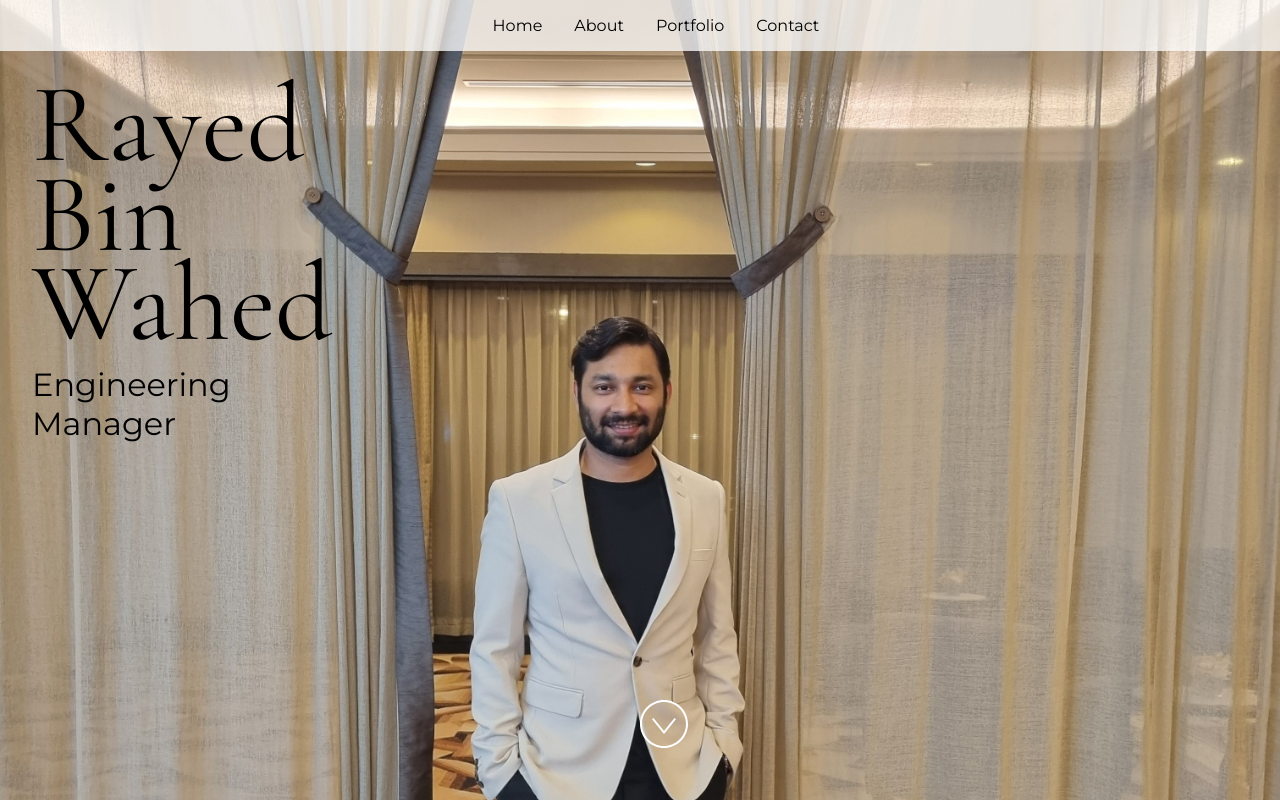
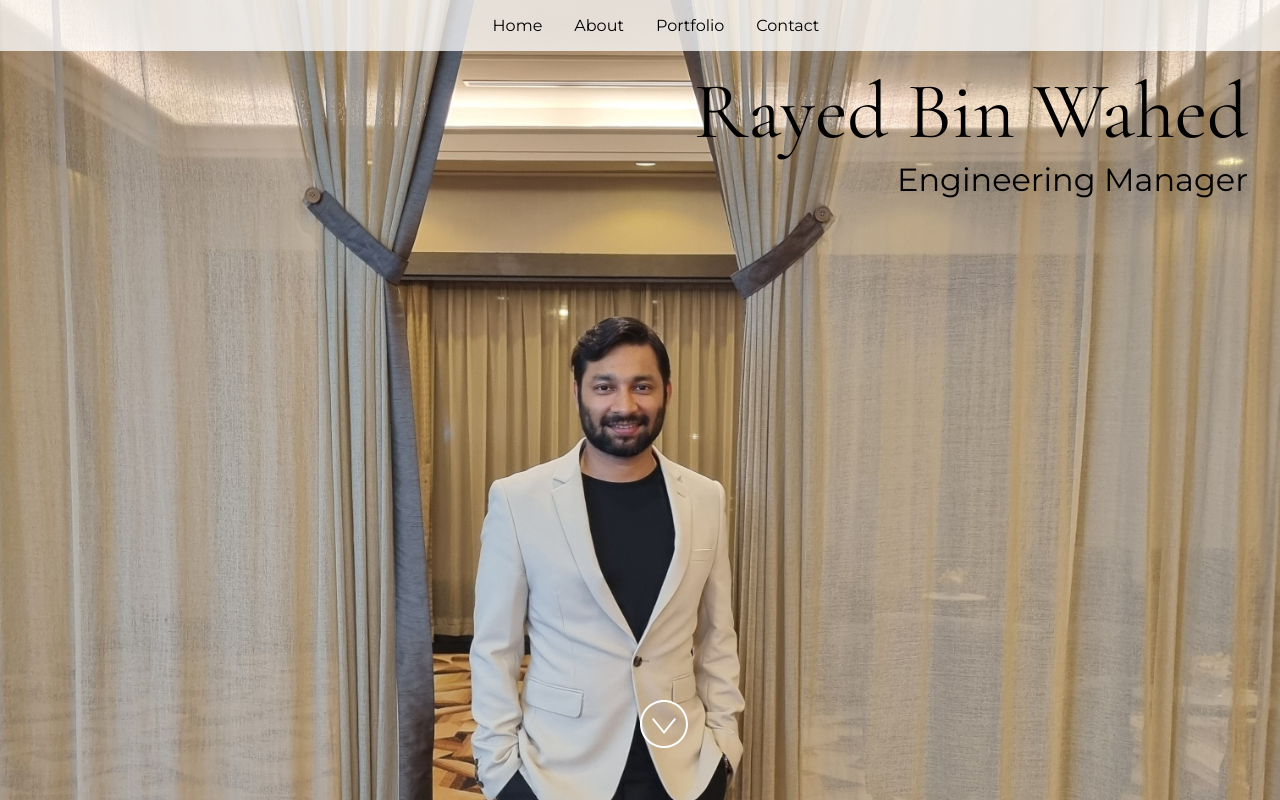
Before and after one commit to rayedbw/portfolio, a React (Vite) app: page / in a window 1280 px wide. Built offline with nearby package versions, Linux system fonts and the light colour scheme.

Commit message:
Move name and title to the right and decrease h1 font size

```diff
--- a/src/Components/Home.jsx
+++ b/src/Components/Home.jsx
@@ -22,18 +22,28 @@ import PropTypes from "prop-types";
  */
 import image from "../images/rayed.jpg";
 
-const imageAltText = "Adult female in office setting leaning against a glass wall while holding a platinum Microsoft Surface Pro 7 in tablet mode preparing to write with Microsoft Surface Pen";
-
 const Home = ({ name, title }) => {
   return (
     <section id="home" className="min-height">
-      <img className="background" src={image} alt="" />
-      <div style={{ position: "absolute", top: "5rem", left: "2rem", width: "17rem" }}>
+      <img className="background" src={image} alt="Md Rayed Bin Wahed" />
+      <div
+        style={{
+          position: "absolute",
+          top: "5rem",
+          right: "2rem",
+          width: "40rem",
+          textAlign: "right",
+        }}
+      >
         <h1>{name}</h1>
         <h2>{title}</h2>
       </div>
       <div style={{ position: "absolute", bottom: "3rem", left: "50%" }}>
-        <img src={arrowSvg} style={{ height: "3rem", width: "3rem" }} alt={imageAltText} />
+        <img
+          src={arrowSvg}
+          style={{ height: "3rem", width: "3rem" }}
+          alt="Arrow pointing downwards, indicating to scroll down for more content"
+        />
       </div>
     </section>
   );
--- a/src/styles.css
+++ b/src/styles.css
@@ -47,7 +47,7 @@ section img.background {
 
 h1 {
   font-family: "Cormorant Garamond", serif;
-  font-size: 7rem;
+  font-size: 5rem;
   font-weight: 400;
   line-height: 0.8;
   margin: 0;
```
